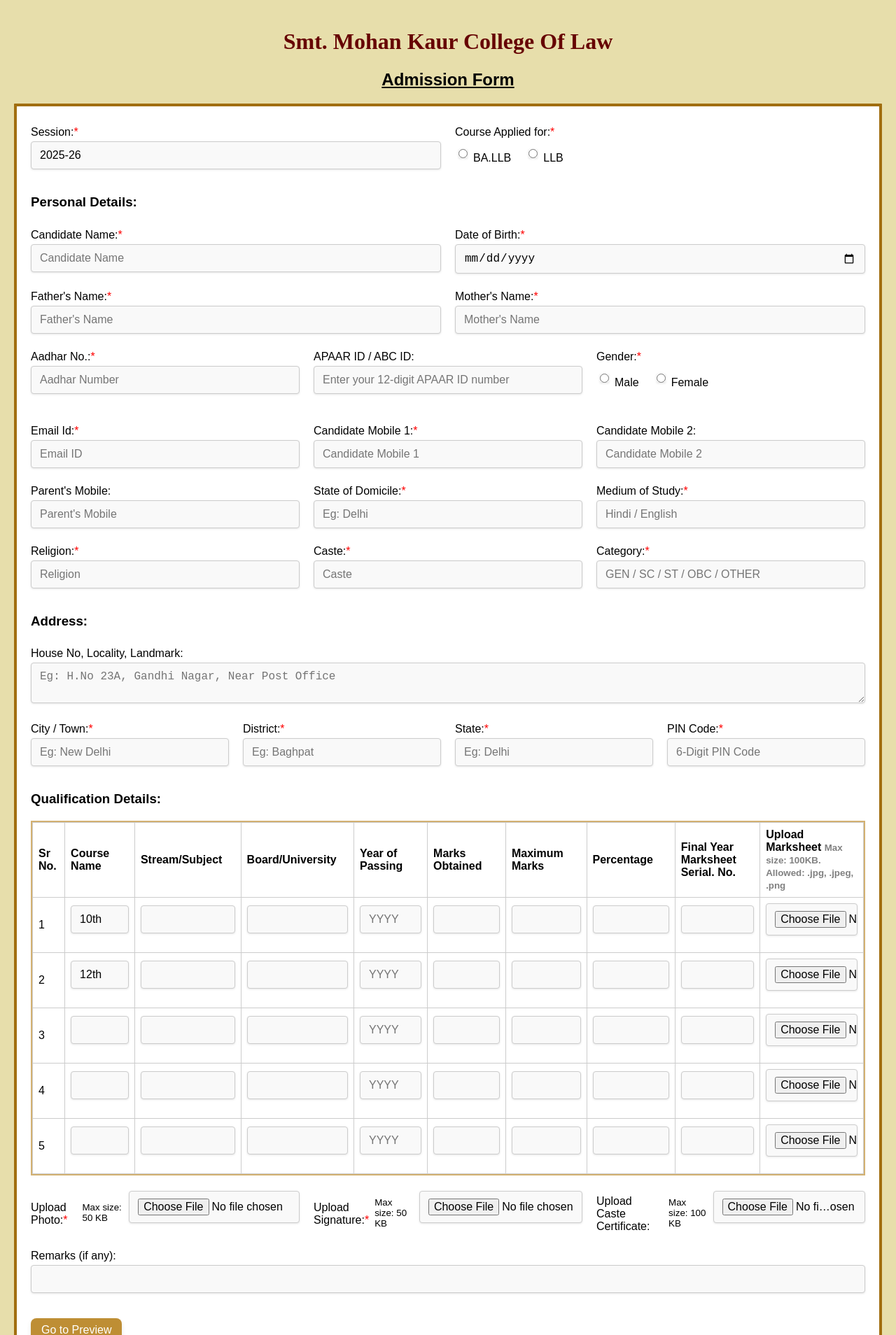
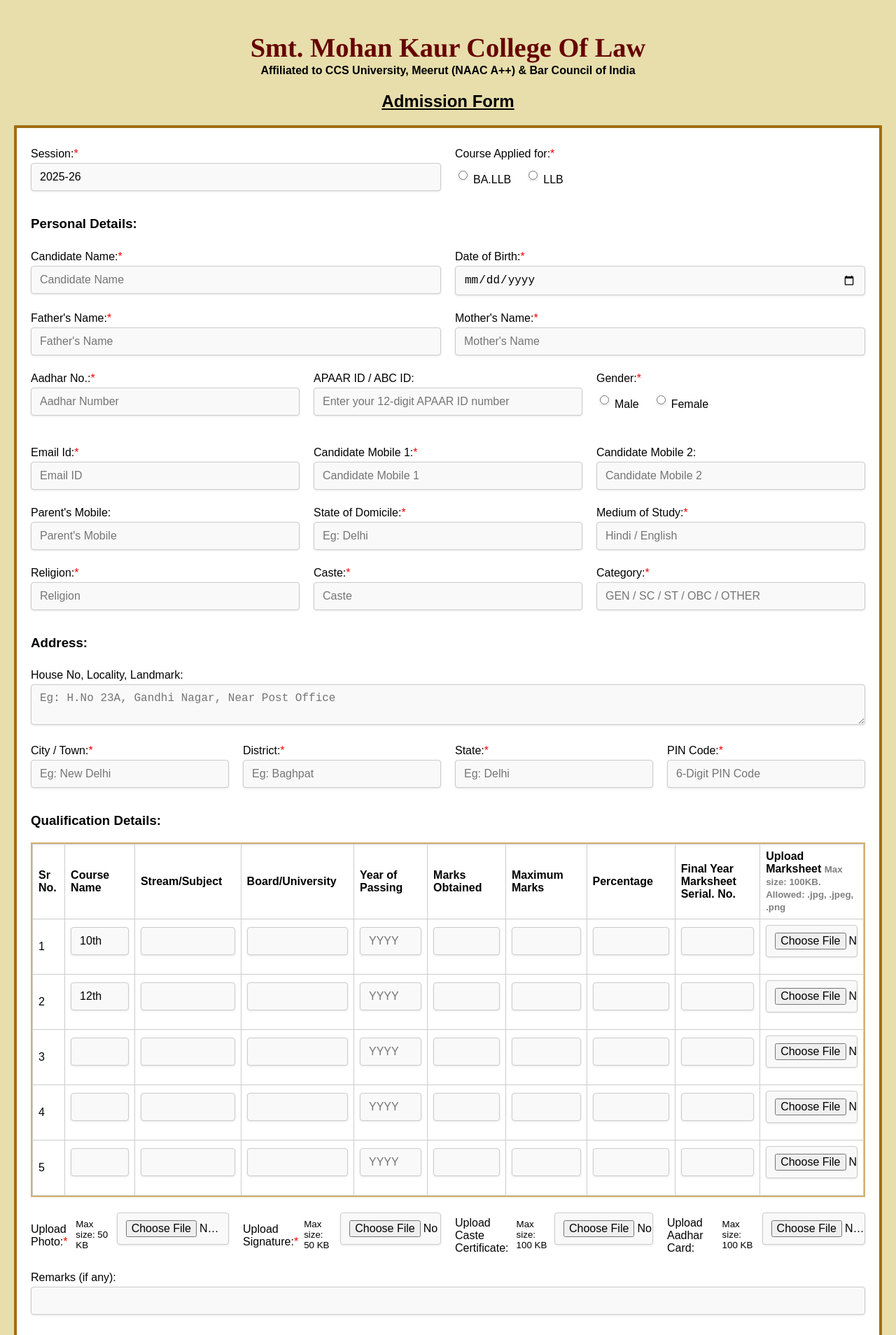
Before and after one commit to AgrawalKusum/Admission_Form_SMKCL, a React (Create React App) app in the folder smkcl_admissionform/: page / in a window 1280 px wide. Shown: the top 1908 px of the page at 70% size. Built offline with nearby package versions, Linux system fonts and the light colour scheme; no server answers.

Commit message:
feedback update

```diff
--- a/smkcl_admissionform/src/AdmissionForm.jsx
+++ b/smkcl_admissionform/src/AdmissionForm.jsx
@@ -1,6 +1,8 @@
 import React, { useState, useEffect } from 'react';
 import { useLocation, useNavigate } from "react-router-dom";
 import { useFormContext } from "./FormContext";
+import { collection,getDocs, query, where} from 'firebase/firestore';
+import { db } from './config/firebase';
 import { folderNameMap, fileSizeLimits} from './utils';
 
 function AdmissionForm() {
@@ -101,7 +103,7 @@
     }
     const isDuplicate = await checkDuplicateEntry(aadharNo, DOB);
     if (isDuplicate) {
-      alert("You have already submitted this form.");
+      alert("A record with these details already exists. A duplicate record cannot be created");
       return;
     }
     console.log("Files before navigating to preview:", files);
@@ -112,7 +114,8 @@
   return (
     <div>
       <h1>Smt. Mohan Kaur College Of Law</h1>
-      <h2><u>Admission Form</u></h2>
+      <h4>Affiliated to CCS University, Meerut (NAAC A++) & Bar Council of India</h4>
+      <h2><b><u>Admission Form</u></b></h2>
       <form onSubmit={handlePreview}>
 
         <div className="section">
@@ -563,7 +566,7 @@
             </thead>
             <tbody>
               {[1, 2, 3, 4, 5].map((i) => {
-                const isRequired = i=== 1 || i === 2;
+                const isRequired = (i=== 1 || i === 2 || (i===3 && formData.Course==='LLB'));
                 return (
                   <tr key={i}>
                     <td>{i}</td>
@@ -704,6 +707,17 @@
                 onChange={(e) => handleFileChange(e, 8)}
               />
             </div>
+            <div style={{ display: 'flex', justifyContent: 'flex-end', alignItems: 'center', gap: '8px' }}>
+              <label>Upload Aadhar Card:</label>
+              <small>Max size: 100 KB</small>
+              <input
+                type="file"
+                name="aadharCard"
+                accept="image/*"
+                title="Max 100KB. Allowed: .pdf, .jpg, .jpeg, .png"
+                onChange={(e) => handleFileChange(e, 8)}
+              />
+            </div>
           </div>
         </div>
 
--- a/smkcl_admissionform/src/App.css
+++ b/smkcl_admissionform/src/App.css
@@ -16,11 +16,15 @@
 h1 {
   text-align: center;
   color: #660202;
-  font-family: 'Times New Roman', Times, serif;
+  font-family: 'Bookman Old Style', Times, serif;
+  font-size: 2.4rem;
+  margin-bottom: 2px;
 }
 
-h2 {
+h2, h4{
+  margin-top: 0px;
   text-align: center;
+  font-weight: bold;
 }
 
 .section {
--- a/smkcl_admissionform/src/PreviewPage.jsx
+++ b/smkcl_admissionform/src/PreviewPage.jsx
@@ -268,7 +268,7 @@
                   checked={isConfirmed}
                   onChange={(e) => setIsConfirmed(e.target.checked)}
                 />
-                I hereby confirm that the information provided herein is accurate, correct and complete and that the documents submitted along with this application form are genuine.
+                I hereby confirm that the information provided herein by me is accurate, correct and complete and that the documents submitted along with this application form are genuine.
               </label>
             </div>
 
--- a/smkcl_admissionform/src/utils.js
+++ b/smkcl_admissionform/src/utils.js
@@ -1,5 +1,5 @@
 import { db, storage } from './config/firebase';
-import { collection,doc,setDoc, getDocs, query, where, runTransaction} from 'firebase/firestore';
+import { doc,runTransaction} from 'firebase/firestore';
 import { ref, uploadBytes } from 'firebase/storage';
 
  export const folderNameMap = {
@@ -10,7 +10,8 @@
   5: 'Other',
   6: 'photo',
   7: 'signature',
-  8: 'casteCertificate'
+  8: 'casteCertificate',
+  9: 'aadharCard',
 };
 
 export const fileSizeLimits = {
@@ -21,7 +22,8 @@
   5: 100,
   6: 50,
   7: 50,
-  8: 100
+  8: 100,
+  9: 100
 };
 
   export const uploadFileToFirebase = async (file, folderName, studentId, candidateName) => {
```
